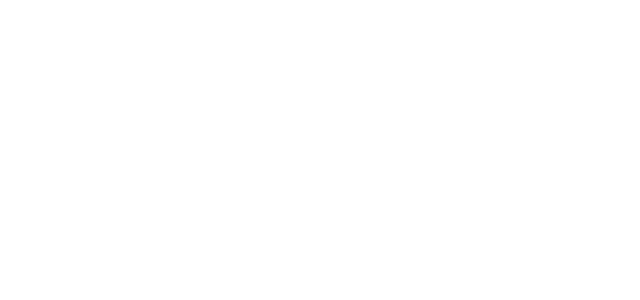
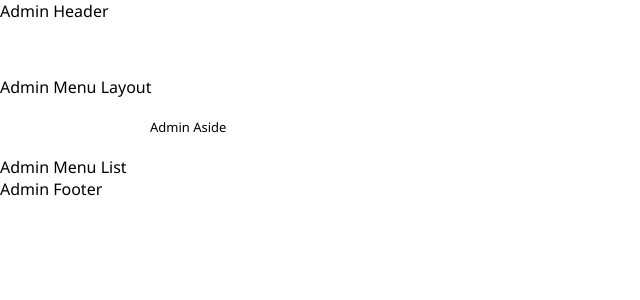
Before and after one commit to clwhale/VueJS, a Vue app in the folder rland-app/: page /admin/menu/list in a window 1280 px wide. Before the commit this address had no page. Shown: the top 300 px of the page, without its empty margins (0-640 px from the left). Built offline with nearby package versions, Linux system fonts and the light colour scheme.

Commit message:
Fix: admin/menu/list router typo
종속관계를 정의하는 옵션인 children이 오타로 인해 admin/menu/list 라우터가 실행이 안되는 문제 해결

```diff
--- a/rland-app/src/components/admin/menu/List.vue
+++ b/rland-app/src/components/admin/menu/List.vue
@@ -1,5 +1,5 @@
 <template>
     <section>
-        <h1>Admin Menu</h1>
+        <h1>Admin Menu List</h1>
     </section>
 </template>
--- a/rland-app/src/main.js
+++ b/rland-app/src/main.js
@@ -37,7 +37,7 @@
          */
         {path:'/admin', component:AdminLayout, children:[
             {path:'index', component:AdminIndex},
-            {path:'menu', component:AdminMenuLayout, childern:[
+            {path:'menu', component:AdminMenuLayout, children:[
                 {path:'list', component:AdminMenuList}
             ]},
         ]}
```
Also changed, not shown: 1 other file (tests, documents, lock files or other folders).
